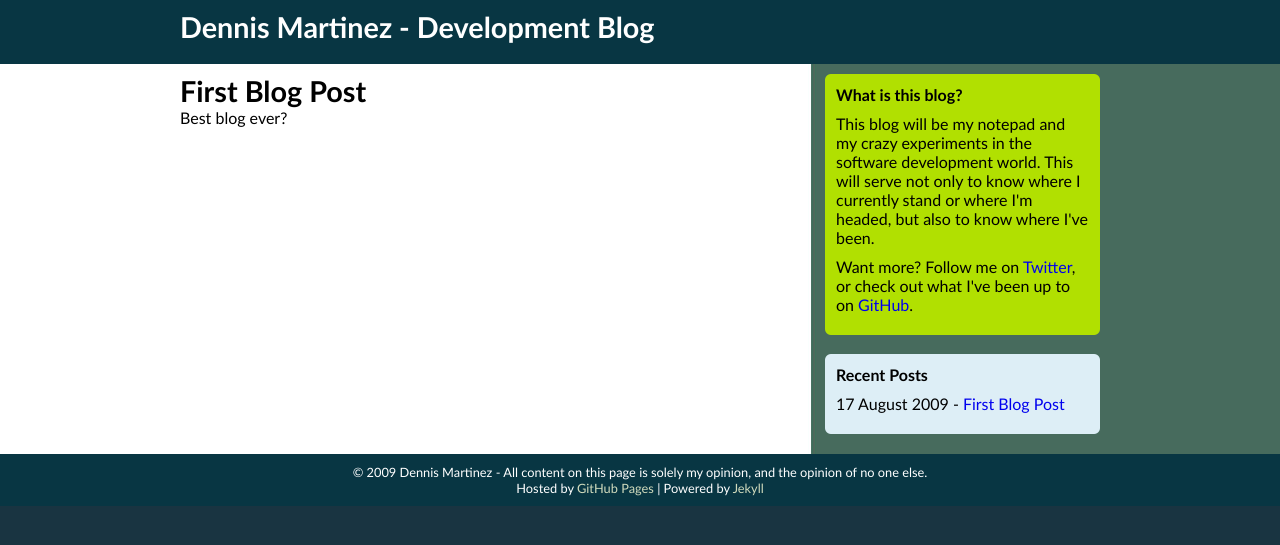
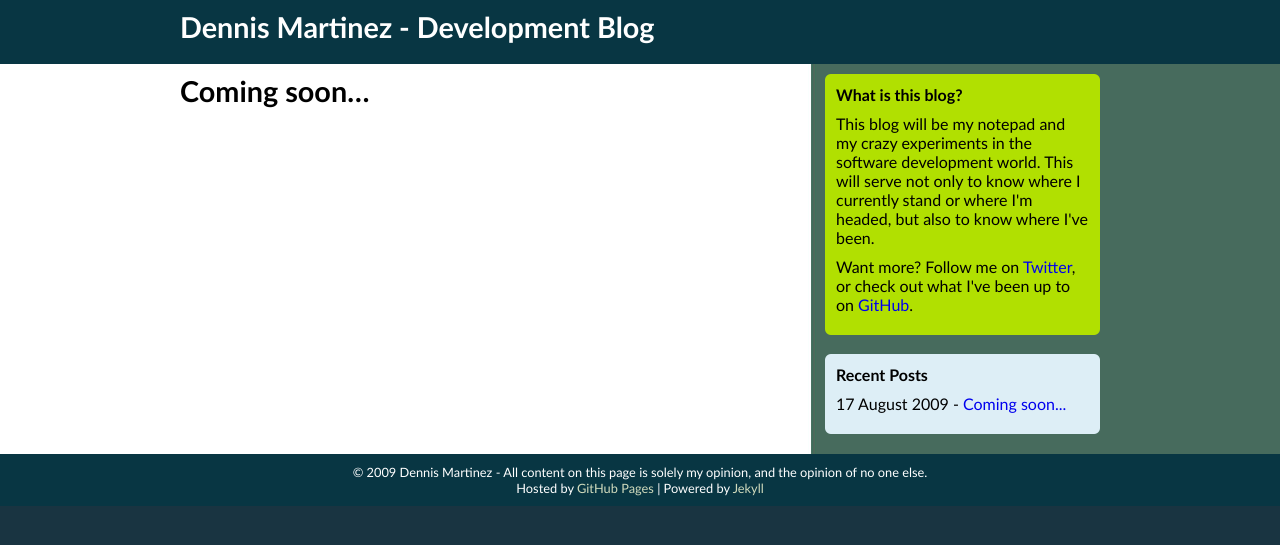
Before and after one commit to dennmart/dennmart.github.com, a Jekyll site: the page built from _posts/2009-08-17-first_blog-post.markdown, in a window 1280 px wide. Shown: the top 545 px of the page. Built offline with Jekyll 4.4.1, drawn with Linux system fonts in a browser that asks for light colours.

Commit message:
Checking changing posts

```diff
--- a/_posts/2009-08-17-first_blog-post.markdown
+++ b/_posts/2009-08-17-first_blog-post.markdown
@@ -1,6 +1,5 @@
 ---
 layout: main
-title: First Blog Post
+title: Coming soon...
 ---
 # {{ page.title }}
-**Best blog ever?**
```
